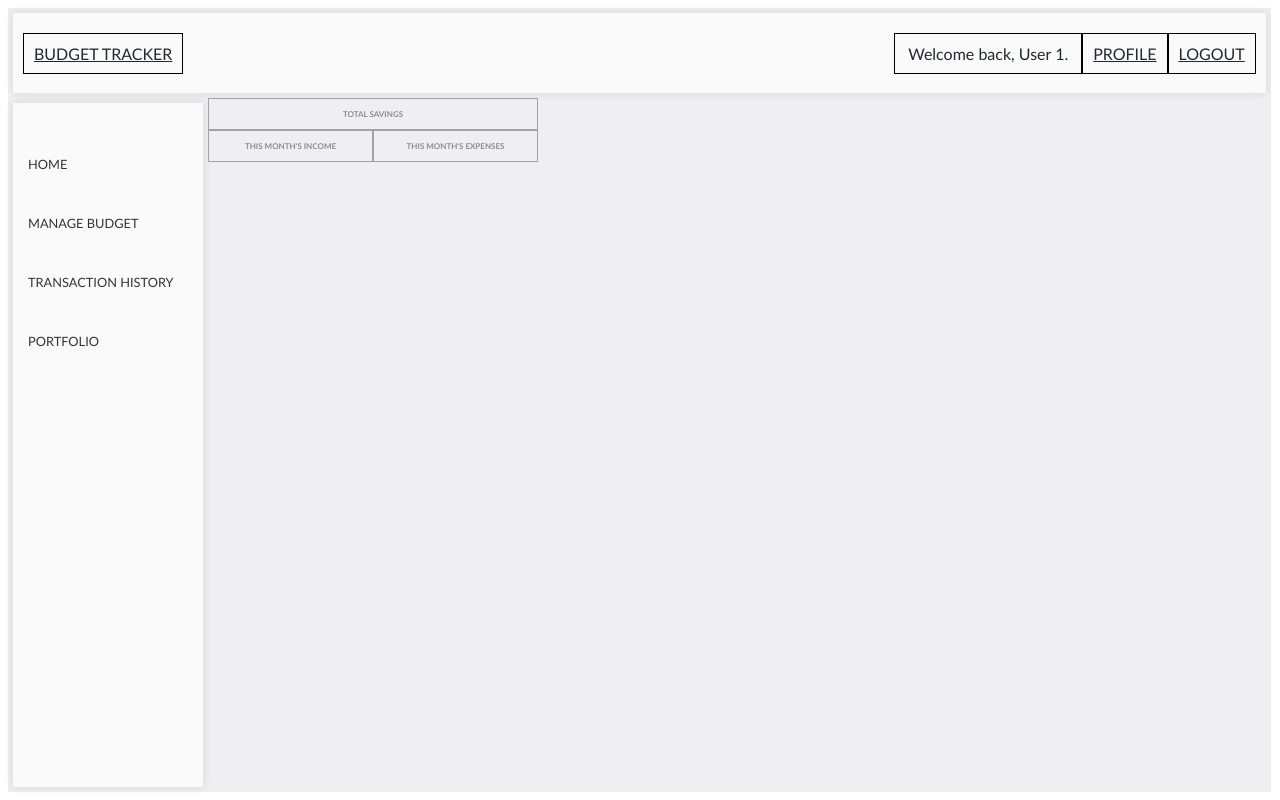
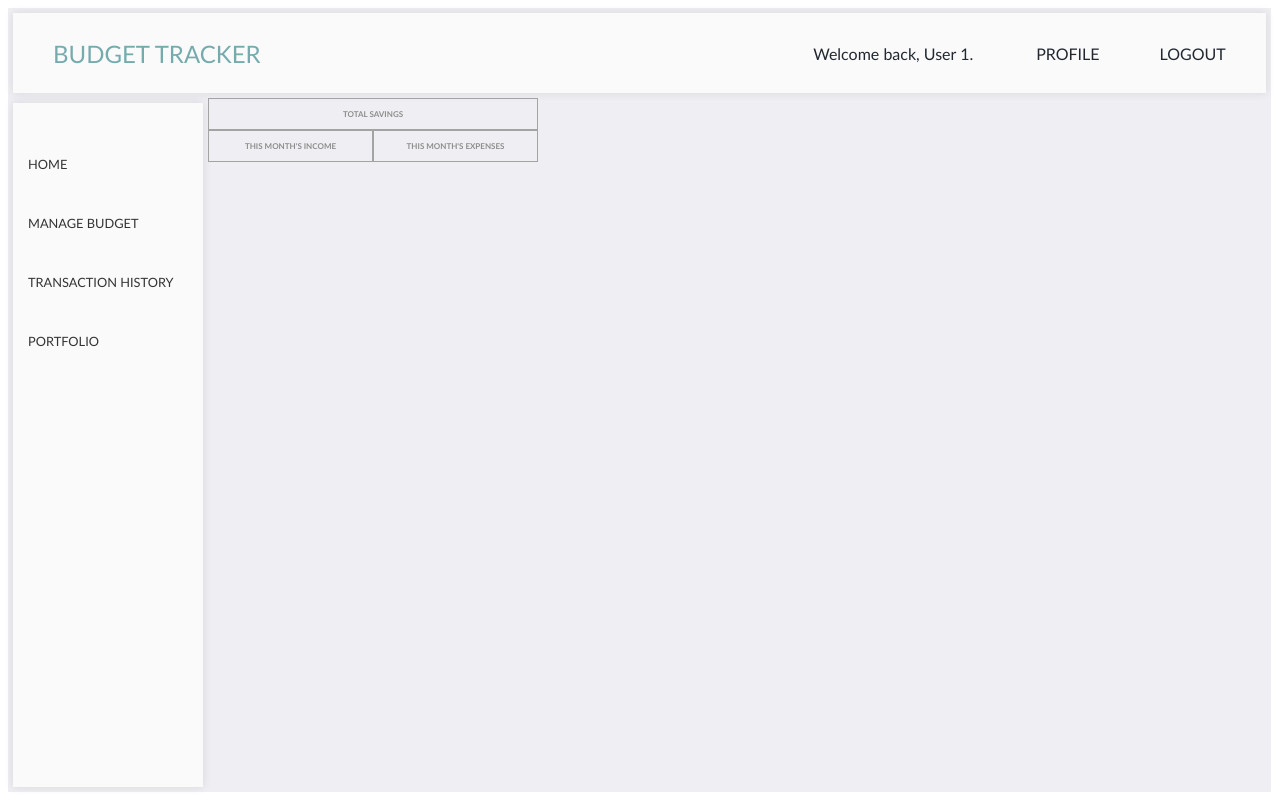
Before and after one commit to shilpakrishnanunni/express-react, a React (Vite) app in the folder client/: page /dashboard in a window 1280 px wide. Built offline with nearby package versions, Linux system fonts and the light colour scheme; no server answers; sample sign-in values are in the browser's storage.

Commit message:
frontend(new): password visibility toggle

```diff
--- a/client/src/components/Form.jsx
+++ b/client/src/components/Form.jsx
@@ -3,6 +3,7 @@ import { useState } from 'react';
 const Form = ({ fields, submitButtonText, onSubmit }) => {
   const [formData, setFormData] = useState({});
   const [errors, setErrors] = useState({});
+  const [passwordVisibility, setPasswordVisibility] = useState(false);
 
   const handleChange = (e) => {
     const { name, value } = e.target;
@@ -31,12 +32,16 @@ const Form = ({ fields, submitButtonText, onSubmit }) => {
     }
   };
 
+  const togglePasswordVisibility = () => {
+    setPasswordVisibility(!passwordVisibility);
+  }
+
   return (
     <form onSubmit={handleSubmit} className="">
       {fields.map((field) => (
         <div key={field.name} className="form-field">
           <input
-            type={field.type}
+            type={field.type==="password" ? ( passwordVisibility ? "text" : "password" ) : field.type}
             name={field.name}
             value={formData[field.name] || ''}
             required={field.required}
@@ -44,6 +49,15 @@ const Form = ({ fields, submitButtonText, onSubmit }) => {
             placeholder={field.placeholder}
             className="login-input-field"
           />
+          {field.type === 'password' && (
+              <span
+                className="toggle-password-icon"
+                onClick={togglePasswordVisibility}
+              >
+                {passwordVisibility ? '👁️' : '👁️‍🗨️'}
+
+              </span>
+            )}
           {errors[field.name] && <div className="error-message">{errors[field.name]}</div>}
         </div>
       ))}
--- a/client/src/components/NavBar.jsx
+++ b/client/src/components/NavBar.jsx
@@ -17,7 +17,7 @@ const NavBar = ({username,onLogout}) => {
 
 const AppName = () => {
   return (
-    <li className="navbar-component logo outline">
+    <li className="navbar-component logo ">
       <a href="/dashboard">BUDGET TRACKER</a>
     </li>
   );
@@ -25,7 +25,7 @@ const AppName = () => {
 
 const Greeting = ({username}) => {
   return (
-    <li className="navbar-component greeting outline">
+    <li className="navbar-component greeting ">
       <span>Welcome back, {username}.</span>
     </li>
   );
@@ -33,7 +33,7 @@ const Greeting = ({username}) => {
 
 const Profile = () => {
   return (
-    <li className="navbar-component profile outline">
+    <li className="navbar-component profile ">
       <a href="">PROFILE</a>
     </li>
   );
@@ -56,7 +56,7 @@ const Logout = ({onLogout}) => {
 
 
   return (
-    <li className="navbar-component logout outline">
+    <li className="navbar-component logout ">
       {/* <i src={logout}></i> */}
       <a href='#' onClick={handleLogout}>LOGOUT</a>
     </li>
--- a/client/src/components/login/loginForm.jsx
+++ b/client/src/components/login/loginForm.jsx
@@ -1,25 +1,30 @@
 import '../../styles/loginPage.css';
 import { hooks } from '../../hooks/login.hooks.js';
 import Form from '../Form.jsx';
+import { useState } from 'react';
 
 const LoginForm = ({ handleClick, onLogin }) => {
+  const [errorMessage, setErrorMessage] = useState('');
   const mutation = hooks.useLoginSubmit();
 
-  const handleSubmit = (formData) => {
-    mutation.mutate(formData, {
+  const handleSubmit = async (formData) => {
+    setErrorMessage('');
+    await mutation.mutateAsync(formData, {
       onSuccess: (data) => {
         console.log('login successful', data);
         onLogin(data.user.id);
       },
       onError: (error) => {
         console.error('login error', error);
+        setErrorMessage("Invalid username or password.");
       }
     });
   };
 
   return (
     <div className="login-box">
-      <span>Welcome back.</span>
+      <span className='welcome-message'>Welcome back.</span>
+      {errorMessage && <div className='error-message'>{errorMessage}</div>}
       <Form
         formType="login"
         onSubmit={handleSubmit}
--- a/client/src/styles/leftMenu.css
+++ b/client/src/styles/leftMenu.css
@@ -33,8 +33,8 @@
 }
 
 .left-menu-item > a:hover {
-  /* color: #343435; */
-  font-weight: 700;
+  color: #76ABAE;
+  /* font-weight: 700; */
 }
 
 .left-menu-item > a:active {
--- a/client/src/styles/loginPage.css
+++ b/client/src/styles/loginPage.css
@@ -24,6 +24,11 @@
     padding-bottom: 20px;
 }
 
+.error-message{
+    color: #e73a48;
+    padding-bottom: 10px;
+}
+
 .login-box form {
     margin: 0px;
     padding: 0px;
@@ -35,6 +40,10 @@
 
 .login-box span {
     margin: 10px;
+}
+
+.welcome-message {
+    margin-bottom: 30px !important;
 }
 
 .login-box span a {
--- a/client/src/styles/navBar.css
+++ b/client/src/styles/navBar.css
@@ -2,7 +2,7 @@
 }
 
 .outline {
-  border: 1px solid black;
+  border: 1px solid white;
   overflow: hidden;
   margin: 0px;
   padding: 0px;
@@ -32,10 +32,23 @@
   align-items: center;
 }
 
+
 .navbar-list li:first-child {
   margin-right: auto;
+  font-size: x-large;
+  a {
+    color: #76ABAE;
+
+  }
 }
 
 .navbar-component {
-  padding: 10px 10px;
+  padding: 20px 30px;
 }
+
+.navbar-component a {
+  text-decoration: none;
+}
+.navbar-component a:hover {
+  color: #76ABAE;
+}
```
